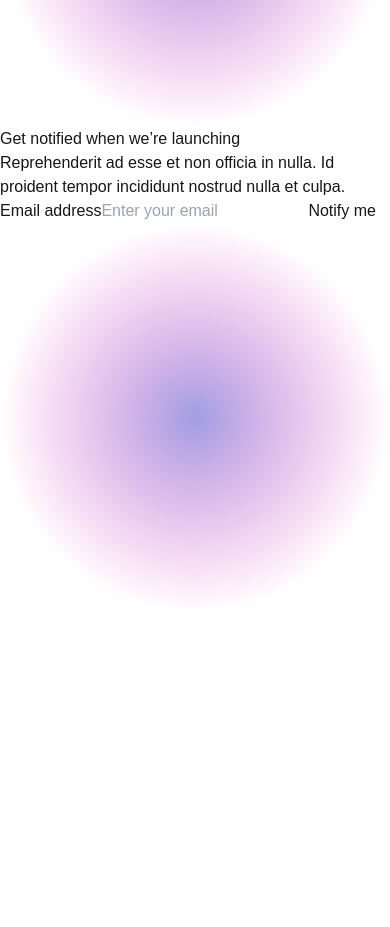
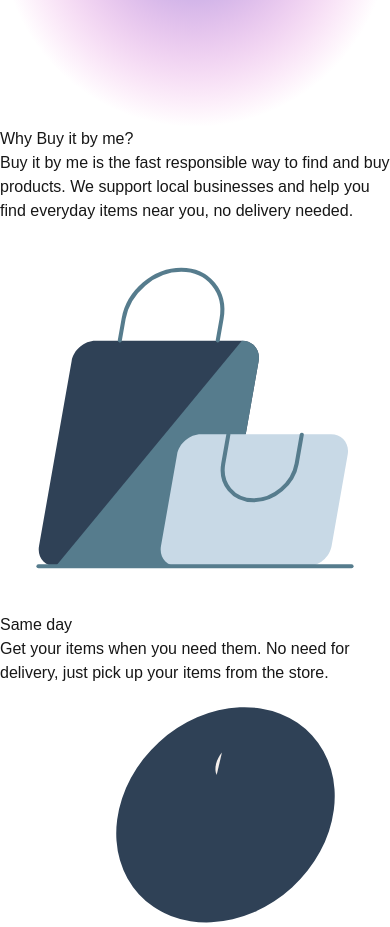
Before and after one commit to LottieJudge/buyitbyme, a Next.js app: page /component-preview in a window 390 px wide. Shown: the part 2900-3827 px from the top of the page. Before the commit the page ends 3513 px from the top, so only its background shows below. Built offline with nearby package versions, Linux system fonts and the light colour scheme; a web font is replaced by a local one.

Commit message:
Add Feature and Footer components to Component Preview page; remove Searchbar

```diff
--- a/app/component-preview/page.js
+++ b/app/component-preview/page.js
@@ -2,7 +2,8 @@
 
 import Navigation from '@/components/Navigation';
 import Hero from '@/components/Hero';
-import Searchbar from '@/components/Searchbar';
+import Feature from '@/components/Feature';
+import Footer from '@/components/Footer';
 
 
 export default function ComponentPreviewPage() {
@@ -11,7 +12,8 @@ export default function ComponentPreviewPage() {
       <h1 className="text-2xl font-bold mb-6"></h1>
       <Navigation />
       <Hero />
-      <Searchbar />
+      <Feature />
+      <Footer />
     </main>
   );
 }
--- /dev/null
+++ b/src/components/Feature.js
@@ -0,0 +1,62 @@
+import EarthIcon from './icons/EarthIcon'
+import BusinessIcon from './icons/BusinessIcon'
+import ShoppingIcon from './icons/ShoppingIcon'
+
+const features = [
+  {
+    name: 'Same day',
+    description:
+        'Get your items when you need them. No need for delivery, just pick up your items from the store.',
+    icon: ShoppingIcon,
+  },
+  {
+    name: 'Great for the environment.',
+    description: 'We help reduce the carbon footprint by reducing the need for delivery services.',
+    icon: EarthIcon,
+  },
+  {
+    name: 'Support local businesses',
+    description: 'We support local businesses and help you find everyday items near you.',
+    icon: BusinessIcon,
+  },
+]
+
+export default function Feature() {
+  return (
+    <div className="overflow-hidden bg-white py-24 sm:py-32">
+      <div className="mx-auto max-w-7xl px-6 lg:px-8">
+        <div className="mx-auto grid max-w-2xl grid-cols-1 gap-x-8 gap-y-16 sm:gap-y-20 lg:mx-0 lg:max-w-none lg:grid-cols-2">
+          <div className="lg:pt-4 lg:pr-8">
+            <div className="lg:max-w-lg">
+              <p className="mt-2 text-4xl font-semibold tracking-tight text-pretty text-gray-900 sm:text-5xl">
+                Why Buy it by me?
+              </p>
+              <p className="mt-6 text-lg/8 text-gray-600">
+                Buy it by me is the fast responsible way to find and buy products. We support local businesses and help you find everyday items near you, no delivery needed.
+              </p>
+              <dl className="mt-10 max-w-xl space-y-8 text-base/7 text-gray-600 lg:max-w-none">
+  {features.map(({ name, description, icon: Icon }) => (
+    <div key={name} className="relative pl-9">
+      <dt className="inline font-semibold text-gray-900">
+        <Icon aria-hidden="true" className="absolute top-1 left-1 w-16 h-16" />
+        {name}
+      </dt>{' '}
+      <dd className="inline">{description}</dd>
+    </div>
+  ))}
+</dl>
+
+            </div>
+          </div>
+          <img
+            alt="Product screenshot"
+            src="https://tailwindcss.com/plus-assets/img/component-images/dark-project-app-screenshot.png"
+            width={2432}
+            height={1442}
+            className="w-[48rem] max-w-none rounded-xl ring-1 shadow-xl ring-gray-400/10 sm:w-[57rem] md:-ml-4 lg:-ml-0"
+          />
+        </div>
+      </div>
+    </div>
+  )
+}
--- /dev/null
+++ b/src/components/icons/BusinessIcon.jsx
@@ -0,0 +1,49 @@
+// components/icons/BusinessIcon.jsx
+
+export default function BusinessIcon({ className = "w-6 h-6" }) {
+    return (
+      <svg
+        xmlns="http://www.w3.org/2000/svg"
+        viewBox="0 0 192 192"
+        className={className}
+      >
+        <polygon
+          points="44.71 127.14 36.2 175.43 130.59 175.43 139.11 127.14 94.35 113.27 44.71 127.14"
+          fill="#F5EFEB"
+          strokeWidth="2"
+        />
+        <polygon
+          points="95.97 175.43 70.82 175.43 76.02 145.96 101.16 145.96 95.97 175.43"
+          fill="#2F4156"
+          strokeWidth="2"
+        />
+        <path
+          d="M105.8,96.13h38.77l.08,20.11c.02,6.03-4.61,12.08-10.8,13.68-1.28.33-2.6.51-3.92.51-5.87,0-10.31-3.45-11.78-8.42-3.23,4.97-8.88,8.42-14.75,8.42s-10.31-3.45-11.78-8.42c-3.23,4.97-8.88,8.42-14.75,8.42s-10.31-3.45-11.78-8.42c-3.23,4.97-8.88,8.42-14.75,8.42-.06,0-.12,0-.18,0-7.77-.09-11.92-7.72-8.55-15.23l8.57-19.07h38.95"
+          fill="#2F4156"
+          strokeWidth="2"
+        />
+        <path
+          d="M95.2,108.92s10.56-3.97,20.63-12.79h-10.51l-10.12,12.79Z"
+          fill="#2F4156"
+          strokeWidth="2"
+        />
+        <path
+          d="M135.4,46.32c-3.66,20.74-40.2,62.6-40.2,62.6,0,0-21.78-41.86-18.12-62.6,2.84-16.11,18.2-29.16,34.3-29.16s26.86,13.06,24.02,29.16Z"
+          fill="#C8D9E6"
+          strokeWidth="2"
+        />
+        <ellipse
+          cx="106.28"
+          cy="46.12"
+          rx="13.12"
+          ry="11"
+          transform="translate(-3.25 83.88) rotate(-42.48)"
+          fill="none"
+          stroke="#2F4156"
+          strokeLinecap="round"
+          strokeLinejoin="round"
+          strokeWidth="2"
+        />
+      </svg>
+    )
+  }
--- /dev/null
+++ b/src/components/icons/EarthIcon.jsx
@@ -0,0 +1,82 @@
+// components/icons/EarthIcon.jsx
+
+export default function EarthIcon({ className = "w-6 h-6" }) {
+    return (
+      <svg
+        xmlns="http://www.w3.org/2000/svg"
+        viewBox="0 0 192 192"
+        className={className}
+      >
+        <defs>
+          <clipPath id="clippath">
+            <ellipse
+              cx="111.01"
+              cy="63.91"
+              rx="57.84"
+              ry="48.5"
+              transform="translate(-14.02 91.74) rotate(-42.48)"
+              fill="#2F4156"
+              strokeWidth="2"
+            />
+          </clipPath>
+        </defs>
+
+        <ellipse
+          cx="111.01"
+          cy="63.91"
+          rx="57.84"
+          ry="48.5"
+          transform="translate(-14.02 91.74) rotate(-42.48)"
+          fill="#2F4156"
+        />
+
+        <g clipPath="url(#clippath)">
+          <path
+            d="M106.67,44.36c-1.51-3.23-.14-7.81,2.59-11.07..."
+            fill="#F5EFEB"
+            strokeWidth="2"
+          />
+          <path
+            d="M41.06,32.4c-.34-.15-.73-.28-1.17-.38..."
+            fill="#F5EFEB"
+            strokeWidth="2"
+          />
+          <path
+            d="M166.48,87.31c-.83-1.88-.44-4.39.98-6.32..."
+            fill="none"
+            stroke="#020202"
+            strokeLinecap="round"
+            strokeLinejoin="round"
+            strokeWidth="2"
+          />
+        </g>
+
+        <path
+          d="M144.31,130.67l4.92-20.8c.52-3.63..."
+          fill="#C8D9E6"
+          strokeWidth="2"
+        />
+        <path
+          d="M132.21,129.72c4.2-3.13,9.62-2.7..."
+          fill="none"
+          stroke="#020202"
+          strokeLinecap="round"
+          strokeLinejoin="round"
+          strokeWidth="2"
+        />
+        <path
+          d="M54.06,130.67l2.41-20.8c.76-3.63..."
+          fill="#C8D9E6"
+          strokeWidth="2"
+        />
+        <path
+          d="M66.5,129.72c-3.1-3.13-8.67-2.7..."
+          fill="none"
+          stroke="#020202"
+          strokeLinecap="round"
+          strokeLinejoin="round"
+          strokeWidth="2"
+        />
+      </svg>
+    )
+  }
--- /dev/null
+++ b/src/components/icons/ShoppingIcon.jsx
@@ -0,0 +1,53 @@
+// components/icons/ShoppingIcon.jsx
+
+export default function ShoppingIcon({ className = "w-6 h-6" }) {
+    return (
+      <svg
+        xmlns="http://www.w3.org/2000/svg"
+        viewBox="0 0 192 192"
+        className={className}
+      >
+        <path
+          d="M127.32,68l-6.34,35.97h-22.03c-5.52,0-10.79,4.47-11.76,10l-7.93,45c-.97,5.52,2.72,10,8.24,10H27.45c-5.52,0-9.21-4.48-8.24-10l16.04-90.97c.98-5.53,6.24-10,11.76-10h72.06c5.52,0,9.21,4.47,8.24,10Z"
+          fill="#2F4156"
+          strokeWidth="2"
+        />
+        <path
+          d="M127.32,68l-17.8,100.97H27.45L119.08,58c5.52,0,9.21,4.47,8.24,10Z"
+          fill="#567C8D"
+          strokeWidth="2"
+        />
+        <path
+          d="M171.18,113.97l-7.93,45c-.97,5.52-6.24,10-11.76,10h-64c-5.52,0-9.21-4.48-8.24-10l7.93-45c.98-5.53,6.24-10,11.76-10h64c5.52,0,9.21,4.47,8.24,10Z"
+          fill="#C8D9E6"
+          strokeWidth="2"
+        />
+        <path
+          d="M107.2,57.79l1.88-10.65c2.35-13.32-6.54-24.11-19.86-24.11h0c-13.32,0-26.01,10.79-28.36,24.11l-1.88,10.65"
+          fill="none"
+          stroke="#567C8D"
+          strokeLinecap="round"
+          strokeLinejoin="round"
+          strokeWidth="2"
+        />
+        <path
+          d="M148.57,104.22l-2.51,14.22c-1.76,9.98-11.28,18.07-21.26,18.07h0c-9.98,0-16.65-8.09-14.89-18.07l2.51-14.22"
+          fill="none"
+          stroke="#567C8D"
+          strokeLinecap="round"
+          strokeLinejoin="round"
+          strokeWidth="2"
+        />
+        <line
+          x1="18.92"
+          y1="168.96"
+          x2="173.08"
+          y2="168.96"
+          stroke="#567C8D"
+          strokeLinecap="round"
+          strokeLinejoin="round"
+          strokeWidth="2"
+        />
+      </svg>
+    )
+  }
```
